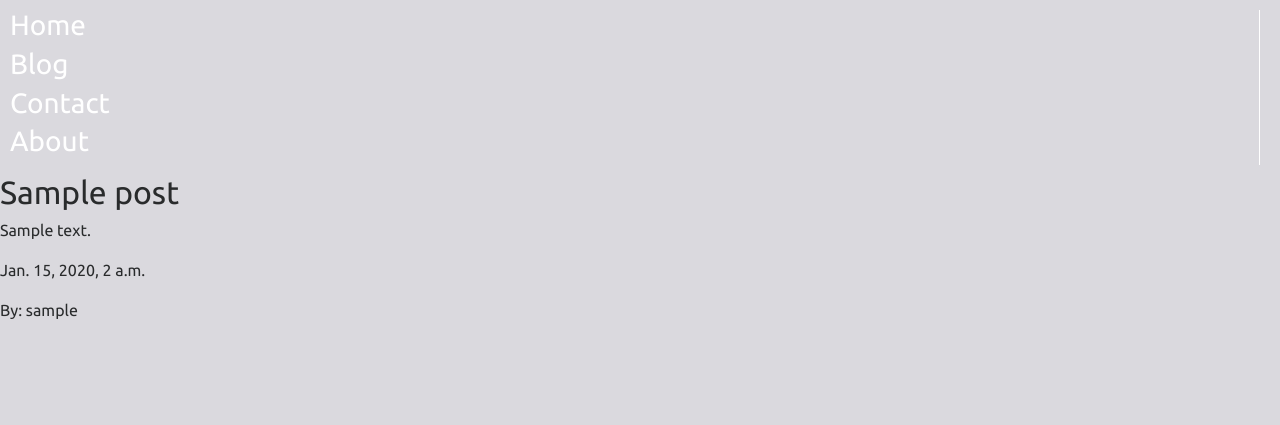
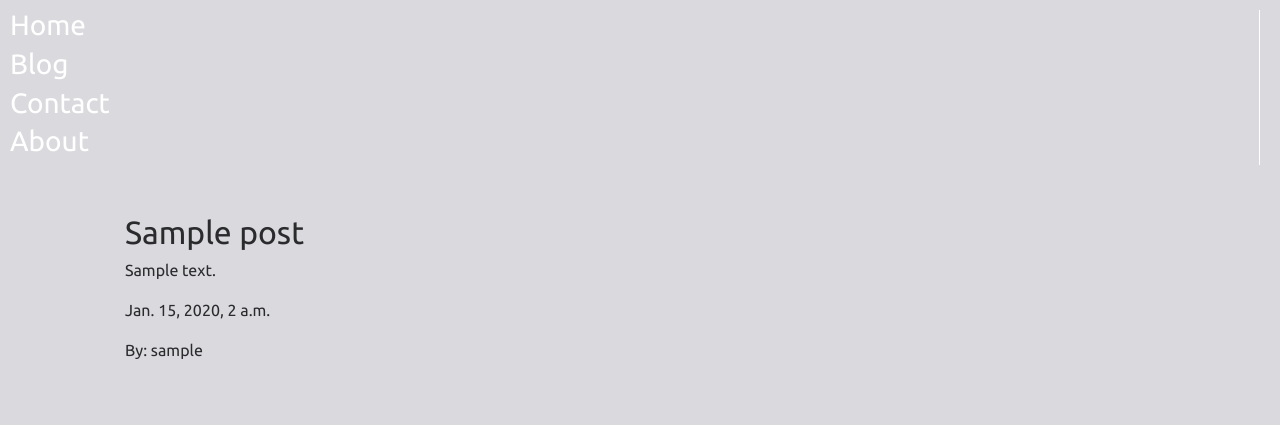
Before and after one commit to cmatson93/djangoBlog, a Django app: a page that uses blog/templates/blog/index.html in a window 1280 px wide. Shown: the top 425 px of the page. Run offline with Django 3.2, Linux system fonts and the light colour scheme; tables that the repository leaves empty hold one stand-in row (values such as "Sample post"); some libraries are stand-ins or nearby versions.

Commit message:
Post page margining

```diff
--- a/blog/static/blog/style.css
+++ b/blog/static/blog/style.css
@@ -46,10 +46,6 @@ body {
 .images {
     max-height: 310px;
     /* display: flex; */
-}
-
-.pic {
-    /* flex-shrink: 1; */
 }
 
 .centered-logo {
@@ -116,3 +112,7 @@ body {
     color: #DAD9DE;
     padding: 5px 0 5px 50px;
 }
+
+.article-detail {
+    margin: 40px 125px;
+}
```
